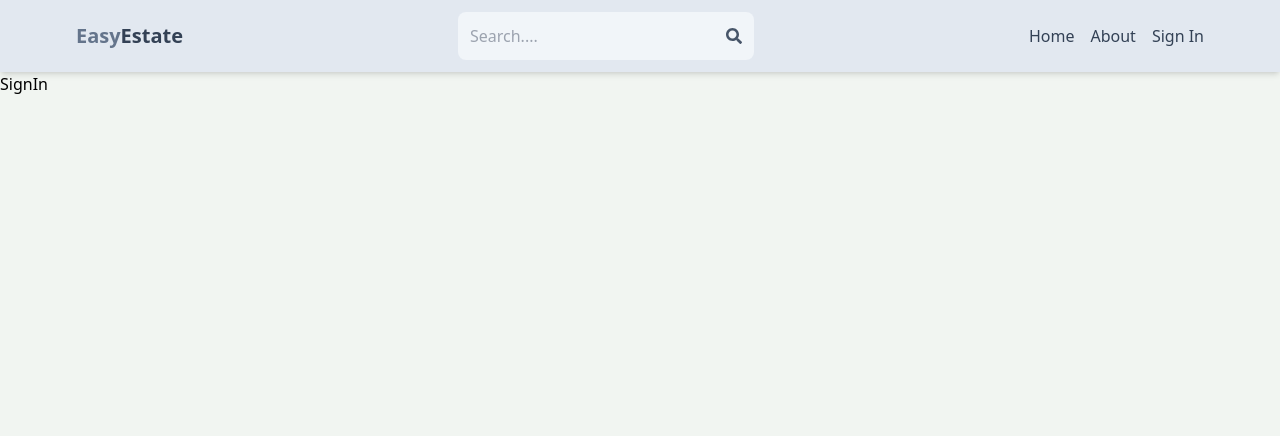
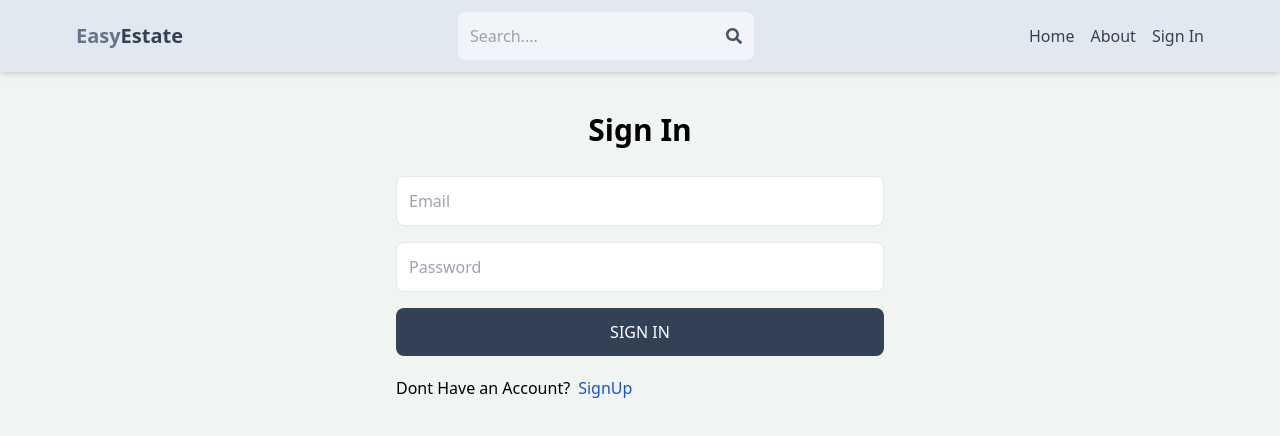
Before and after one commit to Aquib1807/EasyEstate, a React (Vite) app in the folder client/: page /sign-in in a window 1280 px wide. Shown: the top 436 px of the page. Built offline with nearby package versions, Linux system fonts and the light colour scheme.

Commit message:
complete signin page

```diff
--- a/client/src/pages/SignIn.jsx
+++ b/client/src/pages/SignIn.jsx
@@ -1,5 +1,74 @@
-import React from 'react';
+import { useState } from 'react';
+import { Link, useNavigate } from 'react-router-dom';
+export default function SignIn() {
+  const [formData, setFormData] = useState({});
+  const [error, setError] = useState(null);
+  const [loading, setLoading] = useState(null);
+  const navigate = useNavigate();
+  const handleChange = (e) => {
+    setFormData({
+      ...formData,
+      [e.target.id]: e.target.value,
+    });
+  };
+  const handleSubmit = async (e) => {
+    e.preventDefault();
+    try {
+      setLoading(true);
+      const res = await fetch('/api/auth/signin', {
+        method: 'POST',
+        headers: {
+          'Content-Type': 'application/json',
+        },
+        body: JSON.stringify(formData),
+      });
+      const data = await res.json();
+      if (data.success === false) {
+        setLoading(false);
+        setError(data.message);
+        return;
+      }
+      setLoading(false);
+      setError(null);
+      navigate('/home');
+    } catch (err) {
+      setLoading(false);
+      setError(err.message);
+    }
+  };
 
-export default function SignIn() {
-  return <h1>SignIn</h1>;
+  return (
+    <div className='p-3 max-w-lg mx-auto'>
+      <h1 className='text-3xl text-center font-semibold my-7'>Sign In</h1>
+      <form onSubmit={handleSubmit} className='flex flex-col gap-4'>
+        <input
+          type='email'
+          placeholder='Email'
+          className='border p-3 rounded-lg '
+          id='email'
+          onChange={handleChange}
+        />
+        <input
+          type='password'
+          placeholder='Password'
+          className='border p-3 rounded-lg '
+          id='password'
+          onChange={handleChange}
+        />
+        <button
+          disabled={loading}
+          className='bg-slate-700 text-white p-3 rounded-lg uppercase hover:opacity-95 disabled:opacity-80'
+        >
+          {loading ? 'Loading...' : 'Sign In'}
+        </button>
+      </form>
+      <div className='flex gap-2 mt-5'>
+        <p>Dont Have an Account?</p>
+        <Link to={'/sign-in'}>
+          <span className='text-blue-700'>SignUp</span>
+        </Link>
+      </div>
+      {error && <p className='text-red-500 mt-5'>{error}</p>}
+    </div>
+  );
 }
```
